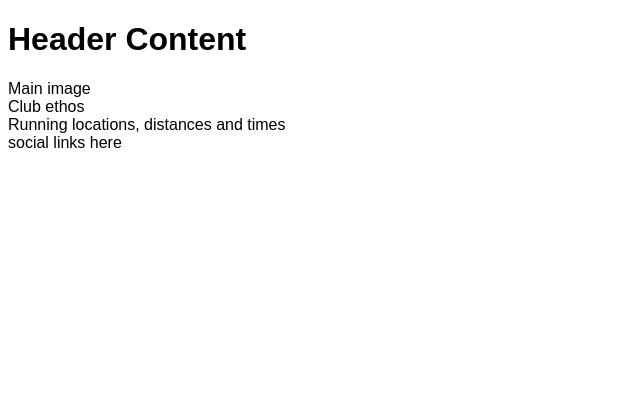
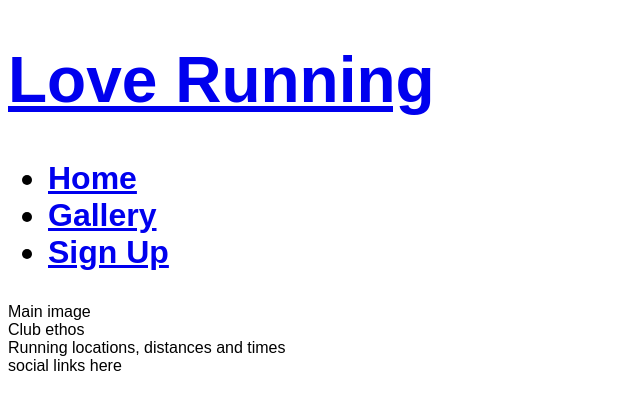
Before and after one commit to louwJohan/love-running, a plain HTML site: page index.html in a window 1280 px wide. Shown: the whole page, without its empty margins (0-640 px from the left). Drawn offline with Linux system fonts and the light colour scheme.

Commit message:
Add basic header structure

```diff
--- a/index.html
+++ b/index.html
@@ -1,5 +1,6 @@
 <!DOCTYPE html>
 <html lang="en">
+
 <head>
     <meta charset="UTF-8">
     <meta http-equiv="X-UA-Compatible" content="IE=edge">
@@ -10,8 +11,24 @@
     <link rel="stylesheet" href="assets/css/style.css">
     <title>Love Running</title>
 </head>
+
 <body>
-    <h1>Header Content</h1>
+    <h1><a href="index.html">
+            <h1>Love Running</h1>
+            <nav>
+                <ul>
+                    <li>
+                        <a href="index.html">Home</a>
+                    </li>
+                    <li>
+                        <a href="#">Gallery</a>
+                    </li>
+                    <li>
+                        <a href="#">Sign Up</a>
+                    </li>
+                </ul>
+            </nav>
+        </a></h1>
     <section>
         Main image
     </section>
@@ -25,4 +42,5 @@
         social links here
     </footer>
 </body>
+
 </html>
```
